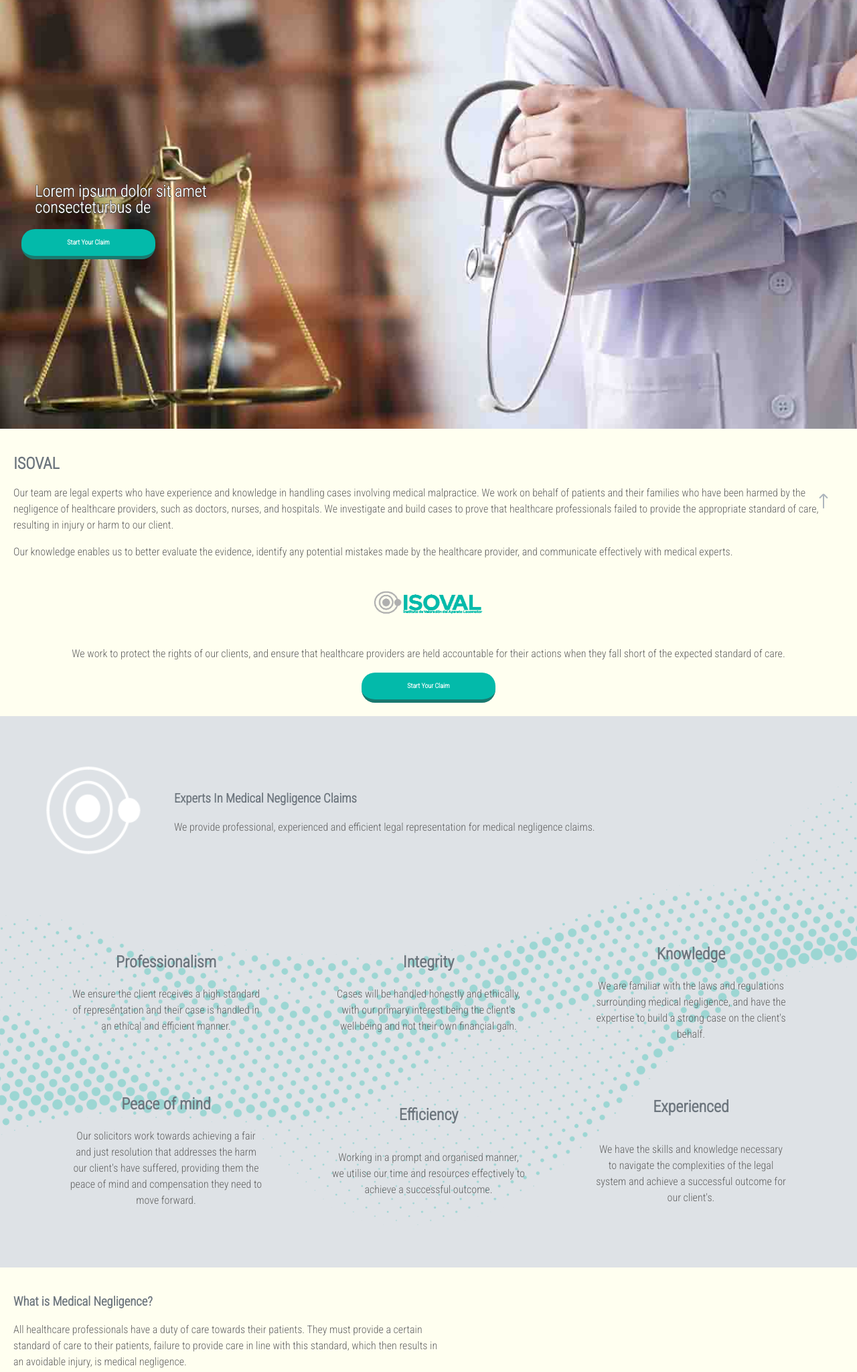
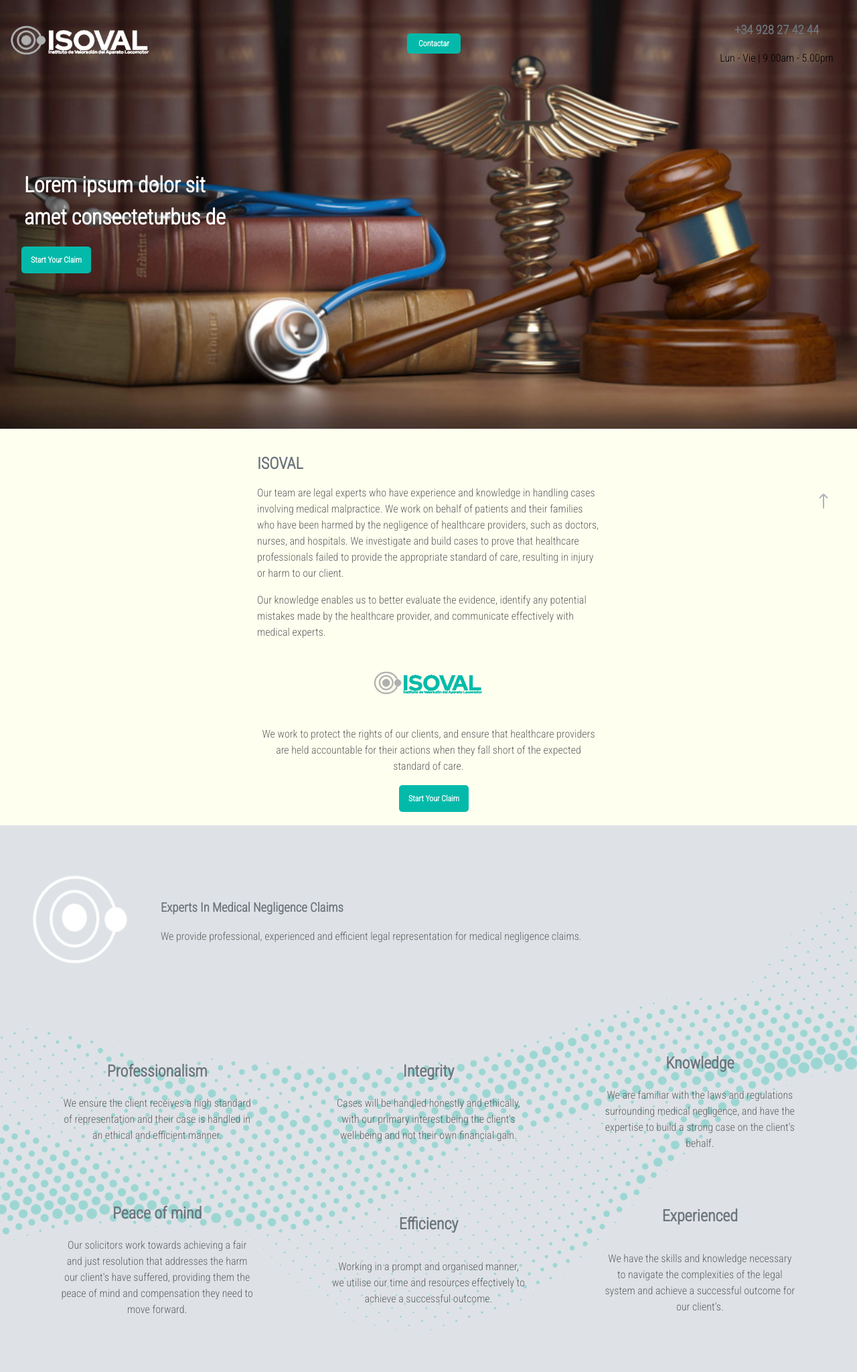
Before and after one commit to LAGstudi0/isovalWebsite, a plain HTML site: page index.html in a window 1280 px wide. Shown: the top 2048 px of the page at 67% size. Drawn offline with Linux system fonts and the light colour scheme.

Commit message:
changes to the banner with different images

```diff
--- a/index.html
+++ b/index.html
@@ -121,9 +121,9 @@
 
         </div>
         <div class="contactUs-icons">
-            <img src="images/mail.svg" alt="" class="email">
-            <img src="images/call.svg" alt="" class="phone-logo">
-            <img src="images/location.svg" alt="">
+            <a href="mailto:info@isoval.com"><img src="images/mail.svg" alt="" class="email"></a>
+            <a href="tel:+34 928 27 42 44"><img src="images/call.svg" alt="" class="phone-logo"></a>
+            <a href="https://maps.app.goo.gl/AyH5QHLMWRMfiLno7"><img src="images/location.svg" alt=""></a>
         </div>
         <div class="phone-button-container-footer">
             <a class="original-button" href="#">Start Your Claim</a>
--- a/index.js
+++ b/index.js
@@ -72,7 +72,7 @@ hiddenElements.forEach((el) => observer.observe(el));
 
 // code for the change of backgrounds
 document.addEventListener("DOMContentLoaded", function() {
-    const backgrounds = ['url(images/banner1.jpeg)', 'url(images/banner2.png)', 'url(images/banner3.jpeg)', 'url(images/banner4.jpeg)'];
+    const backgrounds = ['url(images/banner1.webp)', 'url(images/banner2.webp)', 'url(images/banner3.webp)', 'url(images/banner4.jpeg)'];
     const backgroundElement = document.querySelector('.main-content');
     let currentIndex = 0;
 
@@ -91,5 +91,5 @@ document.addEventListener("DOMContentLoaded", function() {
     changeBackground();
 
     // Call the function periodically to change the background
-    setInterval(changeBackground, 5000); // Adjust this interval to control the duration between background changes
+    setInterval(changeBackground, 2000); // Adjust this interval to control the duration between background changes
 });
--- a/style.css
+++ b/style.css
@@ -9,6 +9,8 @@
 }
 
 /* animation design  */
+
+
 
 .hidden {
     opacity: 0;
@@ -119,18 +121,7 @@ header.sticky .original-button:hover {
 
 @media only screen and (max-width: 736px) {
 
-    @keyframes fade {
-        from {
-            opacity: 0;
-        }
-        to {
-            opacity: 1;
-        }
-        0%{
-            opacity: 0;
-        }
 
-    }
 
 
 
@@ -421,6 +412,9 @@ header.sticky .original-button:hover {
 
 
 @media only screen and (min-width: 736px) {
+    body {
+        overflow-x: hidden;
+    }
 
     .hamburger {
         cursor: pointer;
@@ -455,6 +449,7 @@ header.sticky .original-button:hover {
         width: 100%;
         /* display: flex; */
         transition: 0.6s;
+        z-index: 2;
     }
 
     header.sticky {
@@ -514,13 +509,14 @@ header.sticky .original-button:hover {
         width: 100vw;
         display: flex;
         flex-direction: column;
+        align-items: center;
         text-align: left;
     }
 
     .main-content {
         width: 100%;
         height: 80vh;
-        background-image: url('images/banner2.png');
+        background-image: url('images/banner1.webp');
         background-size: cover;
         background-repeat: no-repeat;
         background-position: center;
@@ -534,39 +530,41 @@ header.sticky .original-button:hover {
         color: white;
         width: 20rem;
         margin: 20px;
-        -webkit-text-fill-color: white;
-        -webkit-text-stroke-width: 0.5px;
-        -webkit-text-stroke-color: black;
+        line-height: 1.5;
+        font-size: 2rem;
     }
 
     .original-button {
+        margin-left: 1rem;
         display: flex;
         align-items: center;
         justify-content: center;
         line-height: 1;
         text-decoration: none;
         color: #ffffff;
-        font-size: 10px;
-        border-radius: 20px;
-        width: 200px;
+        font-size: 12px;
+        border-radius: 5px;
+        width: 6.5rem;
         height: 40px;
         font-weight: bold;
-        border-bottom: 5px solid #1a796f;
+        font-family: 'robotoLight';
+        /* border-bottom: 2px solid #1a796f; */
         transition: 0.3s;
         background-color: var(--primary-color);
       }
 
-      .original-button:hover {
+      /* .original-button:hover {
         border-bottom-width: 0;
-        transform: translateY(5px);
-      }
+        transform: translateY(2px);
+      } */
 
       .original-button.button-header {
-        width: 130px;
+        width: 5rem;
         height: 30px;
     }
 
       .whoWeAre-content {
+        width: 40vw;
         margin: 20px;
         display: flex;
         flex-direction: column;
@@ -581,12 +579,14 @@ header.sticky .original-button:hover {
         text-align: center;
       }
 
+
       .wwa-logo {
 
         height: 6rem;
       }
 
       .ourValues-content {
+        width: 100vw;
         padding: 20px;
         display: flex;
         flex-direction: column;
@@ -638,6 +638,33 @@ header.sticky .original-button:hover {
         font-size: 1rem;
     }
 
+    .values-card:nth-child(1) {
+        transition-delay: 200ms;
+
+    }
+    .values-card:nth-child(2) {
+        transition-delay: 400ms;
+
+    }
+    .values-card:nth-child(3) {
+        transition-delay: 600ms;
+
+    }
+
+    .values-card:nth-child(4) {
+        transition-delay: 200ms;
+
+    }
+    .values-card:nth-child(5) {
+        transition-delay: 400ms;
+
+    }
+    .values-card:nth-child(6) {
+        transition-delay: 600ms;
+
+    }
+
+
     #whatIs-container {
         width: 50%;
         line-height: 1.5rem;
```
Also changed, not shown: images/banner1.jpeg (deleted), images/banner1.webp (added), images/banner2.png (deleted), images/banner2.webp (added), images/banner3.jpeg (deleted), images/banner3.webp (added).
